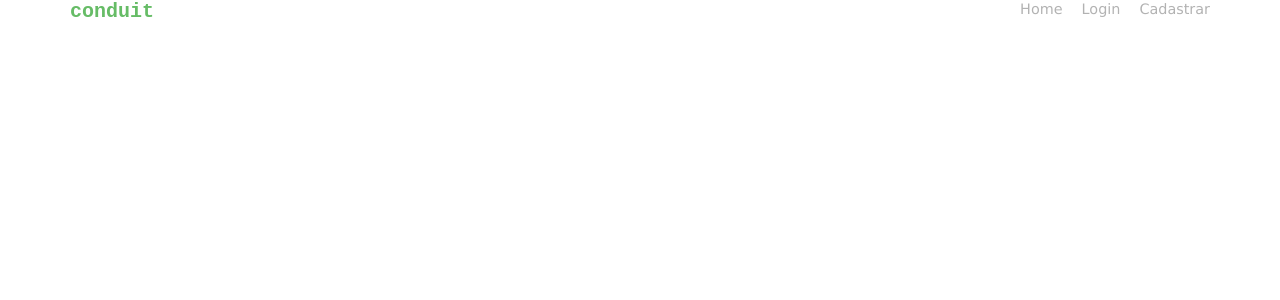
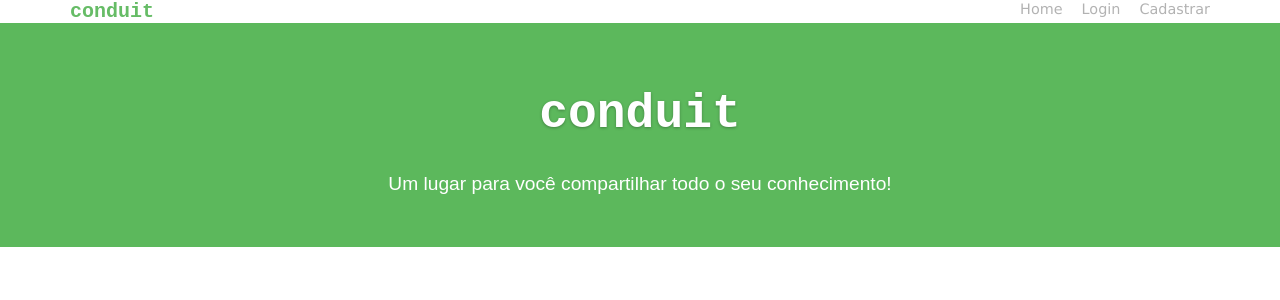
Before and after one commit to ruipimentel/conduit-vue, a Vue app: page / in a window 1280 px wide. Shown: the top 300 px of the page. Built offline with nearby package versions, Linux system fonts and the light colour scheme.

Commit message:
Introduz conteúdo inicial e estilo do componente `Home`.

```diff
--- a/src/App.vue
+++ b/src/App.vue
@@ -1,14 +1,17 @@
 <template>
   <div id="app">
     <Header />
+    <Home />
   </div>
 </template>
 
 <script>
 import Header from './components/Header';
+import Home from './components/Home';
 export default {
   name: 'App',
   components: {
+    Home,
     Header
   }
 }
--- /dev/null
+++ b/src/components/Home.vue
@@ -0,0 +1,30 @@
+<template>
+  <div class="center bg-green">
+    <h1 id="logo">conduit</h1>
+    <p id="lead">
+      Um lugar para você compartilhar todo o seu conhecimento!
+    </p>
+  </div>
+</template>
+
+<script>
+  export default {
+  }
+</script>
+
+<style scoped>
+  .bg-green {
+    padding: 2em;
+    color: white;
+    background-color: #5cb85c;
+  }
+  #logo {
+    font-family: 'Courier New', Courier, monospace;
+    font-size: 3em;
+    text-shadow: 0 1px 3px #0000004d;
+  }
+  #lead {
+    font-size: 1.2em;
+    font-family: Arial, Helvetica, sans-serif;
+  }
+</style>
--- a/src/main.css
+++ b/src/main.css
@@ -6,6 +6,9 @@
   margin-left: auto;
   margin-right: auto;
 }
+.center {
+  text-align: center;
+}
 a {
   text-decoration: none;
 }
```
